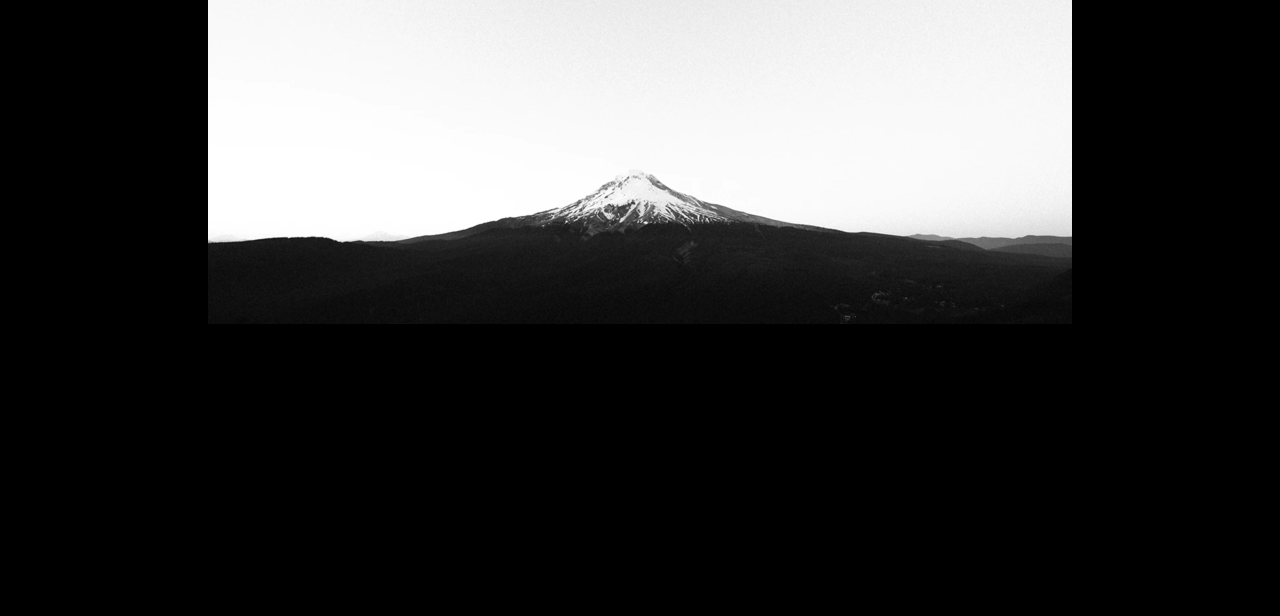
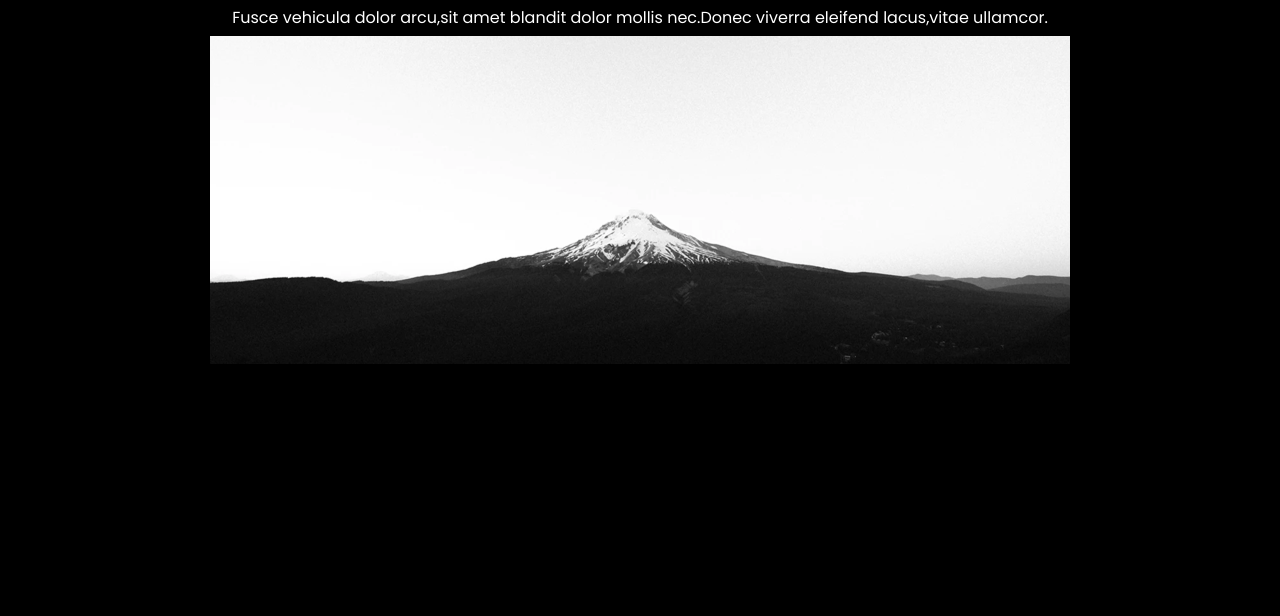
Before and after one commit to ShalishaManila/ITTFW9, a plain HTML site: page index.html in a window 1280 px wide. Shown: the part 184-800 px from the top of the page. Drawn offline with nearby package versions, Linux system fonts and the light colour scheme; a web font is replaced by a local one.

Commit message:
updated width and margins

```diff
--- a/styles/index.css
+++ b/styles/index.css
@@ -1,6 +1,6 @@
 body {
     margin: 0 auto;
-    max-width: 1440px;
+    max-width: 880px;
     width: 100%;
     font-family: Poppins;
     background-color: black;
@@ -9,6 +9,7 @@ body {
 
 main {
     margin: 10px;
+    margin-top: 50px;
     overflow: hidden;
 }
 
```
